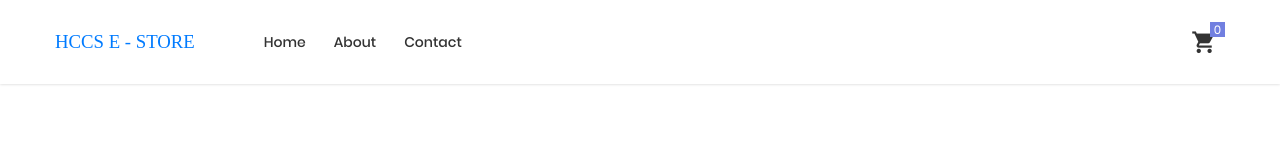
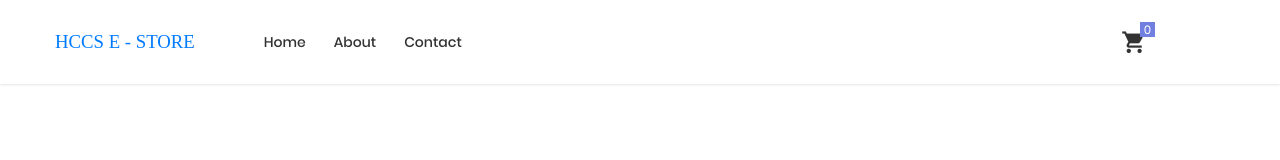
Before and after one commit to paulakeithperez12/HCCSEStore, a plain HTML site: page shoping-cart.html in a window 1280 px wide. Shown: the top 160 px of the page. Drawn offline with Linux system fonts and the light colour scheme; a web font is replaced by a local one.

Commit message:
cart margin ng index

```diff
--- a/shoping-cart.html
+++ b/shoping-cart.html
@@ -69,7 +69,7 @@
 					<div class="wrap-icon-header flex-w flex-r-m">
 
 
-						<div class="icon-header-item cl2 hov-cl1 trans-04 p-l-22 p-r-11 icon-header-noti js-show-cart" data-notify="2">
+						<div class="icon-header-item cl2 hov-cl1 trans-04 p-l-22 p-r-11 icon-header-noti js-show-cart" data-notify="2" style="margin-right: 70px">
 							<i class="zmdi zmdi-shopping-cart"></i>
 						</div>
 
```
